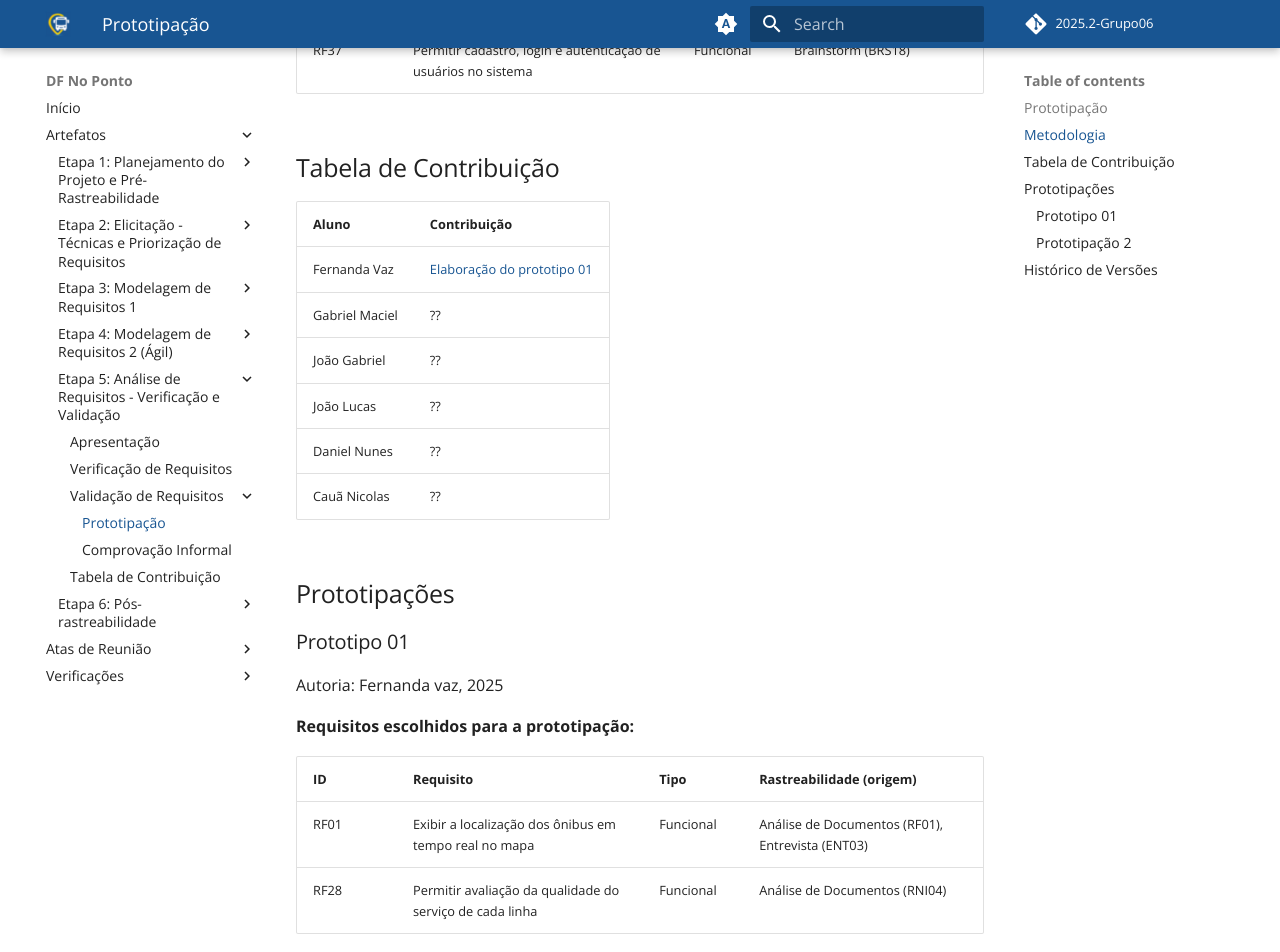
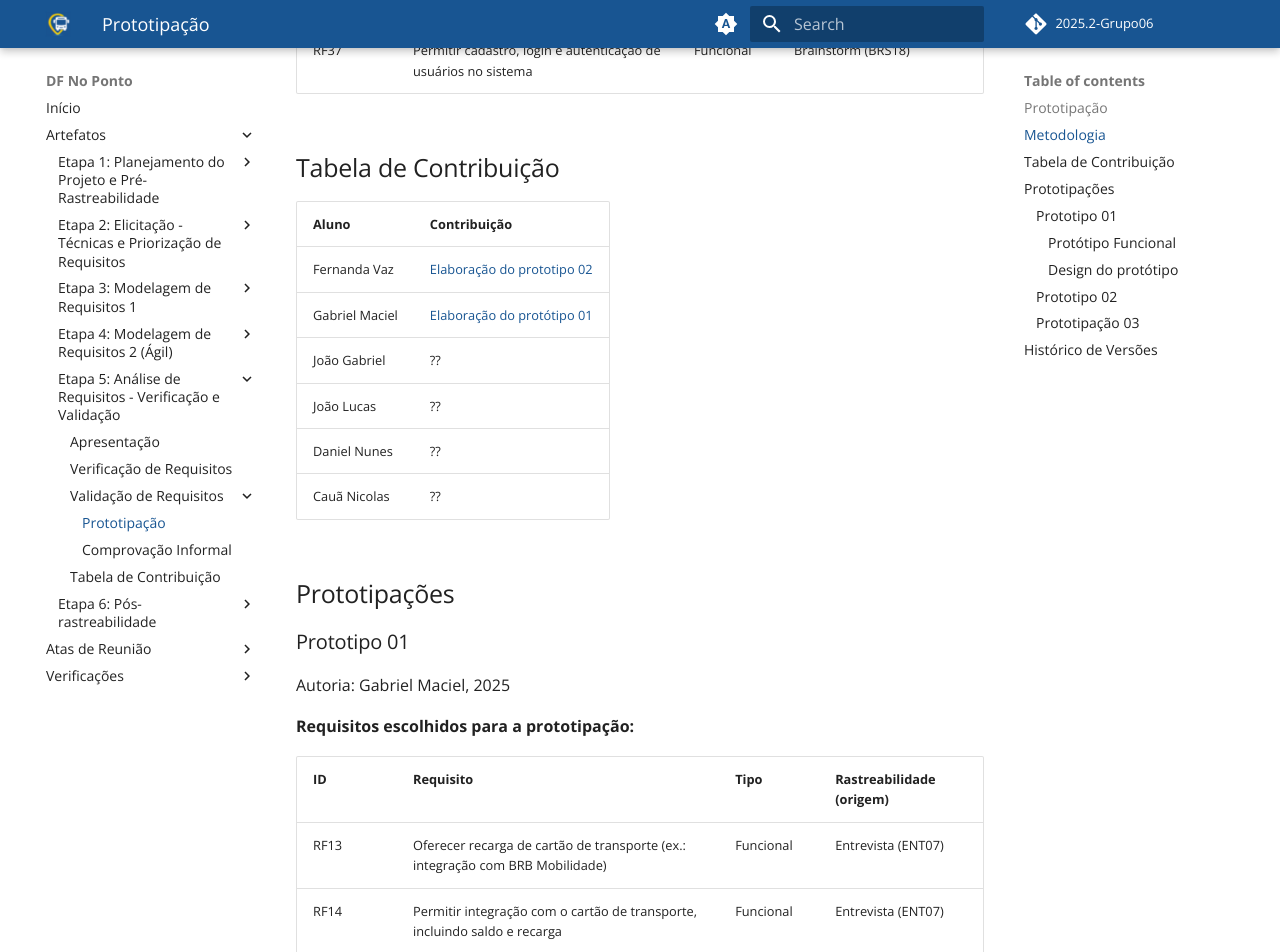
Before and after one commit to Requisitos-de-Software/2025.2-Grupo06, an MkDocs documentation site: the page built from docs/validacao_verificacao/prototipacao.md, in a window 1280 px wide and 1400 px high, scrolled down 795 px. Shown: the top 952 px of the window. Built offline with MkDocs 1.6.1 and Material for MkDocs 9.7.7, drawn with Linux system fonts in a browser that asks for light colours; comment, search, counter and statistics services are not loaded; some of the changed text lies outside the part shown.

Commit message:
docs: adiciona prototipação 01 (integração com o BRB Mobilidade)

```diff
--- a/docs/validacao_verificacao/prototipacao.md
+++ b/docs/validacao_verificacao/prototipacao.md
@@ -14,20 +14,45 @@ Requisitos  escolhidos:
 | RF25 | Ampliar a cobertura e exibir informações também em regiões afastadas do Distrito Federal            | Funcional | Entrevista (ENT08)          |
 | RF37 | Permitir cadastro, login e autenticação de usuários no sistema         | Funcional | Brainstorm (BRS18)                           |
 
-
 ## Tabela de Contribuição
 
 | Aluno            |  Contribuição               |
 |------------------|----------------------------------------|
-| Fernanda Vaz     |[Elaboração do prototipo 01](#prototipo-01)|
-| Gabriel Maciel   | ??                                     |
+| Fernanda Vaz     |[Elaboração do prototipo 02](#prototipo-02)|
+| Gabriel Maciel   |[Elaboração do protótipo 01](#prototipo-01)|
 | João Gabriel     | ??                                     |
 | João Lucas       | ??                                     |
 | Daniel Nunes     | ??                                     |
 | Cauã Nicolas     | ??                                     |
 
 ## Prototipações
+
 ### Prototipo 01
+
+Autoria: Gabriel Maciel, 2025
+
+**Requisitos escolhidos para a prototipação:**
+
+| ID | Requisito | Tipo | Rastreabilidade (origem) |
+|-|-|-|-|
+| RF13 | Oferecer recarga de cartão de transporte (ex.: integração com BRB Mobilidade) | Funcional | Entrevista (ENT07) |
+| RF14 | Permitir integração com o cartão de transporte, incluindo saldo e recarga | Funcional | Entrevista (ENT07) |
+
+#### Protótipo Funcional
+
+[Link para o protótipo funcional](https://www.figma.com/proto/4LkEDtfUrmPIAmDj82of0a/Sem-t%C3%ADtulo?node-id=0-1&t=d1iLfYg2Q2yf7Ukr-1)
+
+<iframe style="border: 1px solid rgba(0, 0, 0, 0.1);" width="800" height="450" src="https://embed.figma.com/proto/4LkEDtfUrmPIAmDj82of0a/Prototipa%C3%A7%C3%A3o-da-Integra%C3%A7%C3%A3o-do-BRB-Mobilidade-ao-DF-No-Ponto?page-id=0%3A1&node-id=10-154&p=f&viewport=280%2C882%2C0.31&scaling=scale-down&content-scaling=fixed&starting-point-node-id=10%3A154&embed-host=share" allowfullscreen></iframe>
+
+#### Design do protótipo
+
+[Link para design do protótipo](https://www.figma.com/design/4LkEDtfUrmPIAmDj82of0a/Sem-t%C3%ADtulo?node-id=0-1&t=d1iLfYg2Q2yf7Ukr-1)
+
+<iframe style="border: 1px solid rgba(0, 0, 0, 0.1);" width="800" height="450" src="https://embed.figma.com/design/4LkEDtfUrmPIAmDj82of0a/Sem-t%C3%ADtulo?node-id=0-1&embed-host=share" allowfullscreen></iframe>
+
+---
+
+### Prototipo 02
 
 Autoria: Fernanda vaz, 2025
 
@@ -45,7 +70,7 @@ Autoria: Fernanda vaz, 2025
 
 ---
 
-### Prototipação 2
+### Prototipação 03
 
 Autoria: Cauã Nicolas, 2025
 
@@ -66,4 +91,5 @@ Autoria: Cauã Nicolas, 2025
 
 | Versão | Data | Descrição | Autor(es) | Revisor(es) |
 | ------ | ---- | --------- | --------  | ----------- |
-| 1.0 | 09/11| Criação do prototipo01 | [Fernanda vaz] | [Cauã Nicolas](https://github.com/cauanicolas) |
+| 1.0 | 09/11| Criação do prototipo 02 | [Fernanda vaz] | [Cauã Nicolas](https://github.com/cauanicolas) |
+| 1.1 | 10/11 | Criação do protótipo 01 | [Gabriel Maciel](https://github.com/GabrielMacielBR) | |
```
